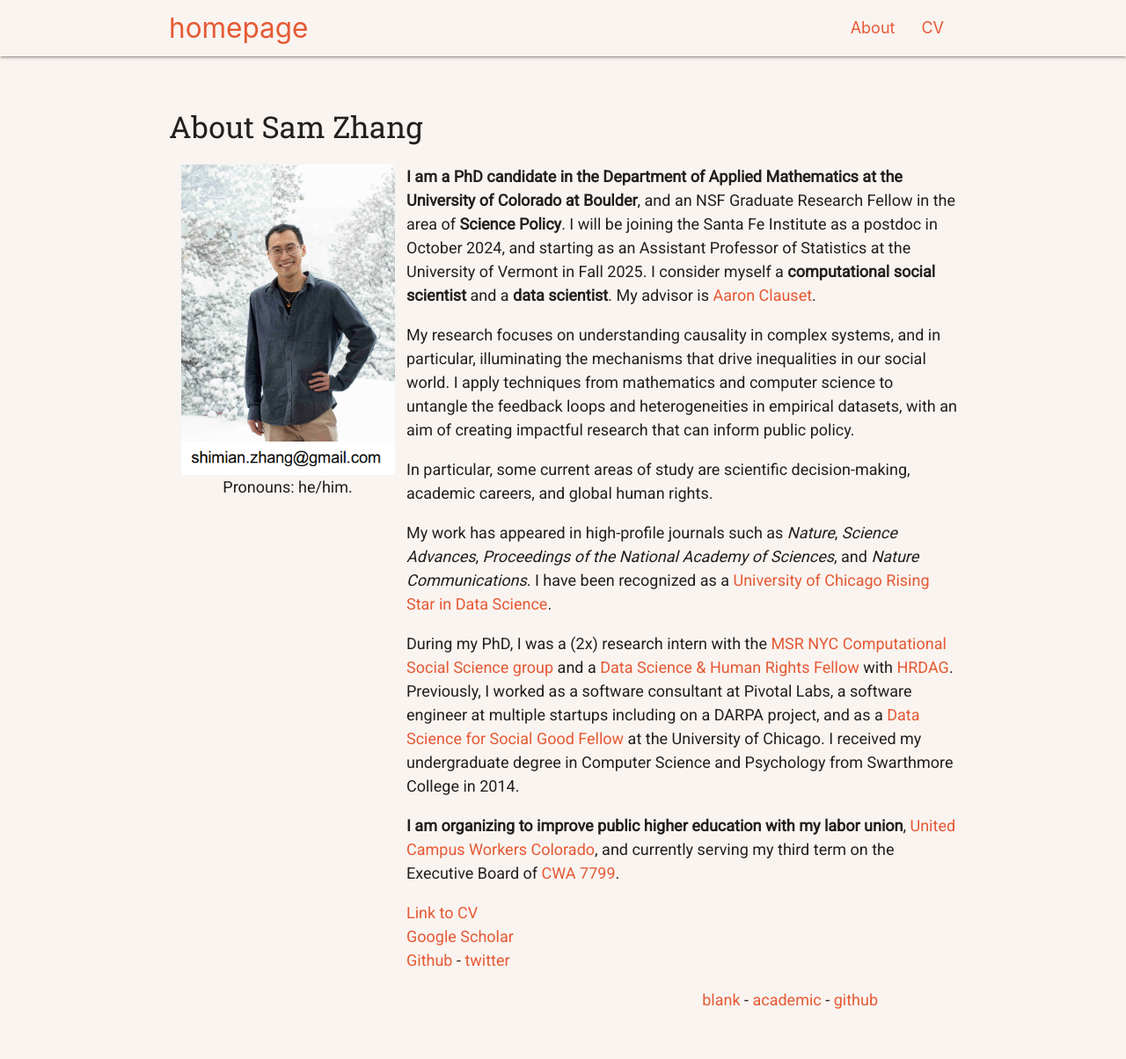
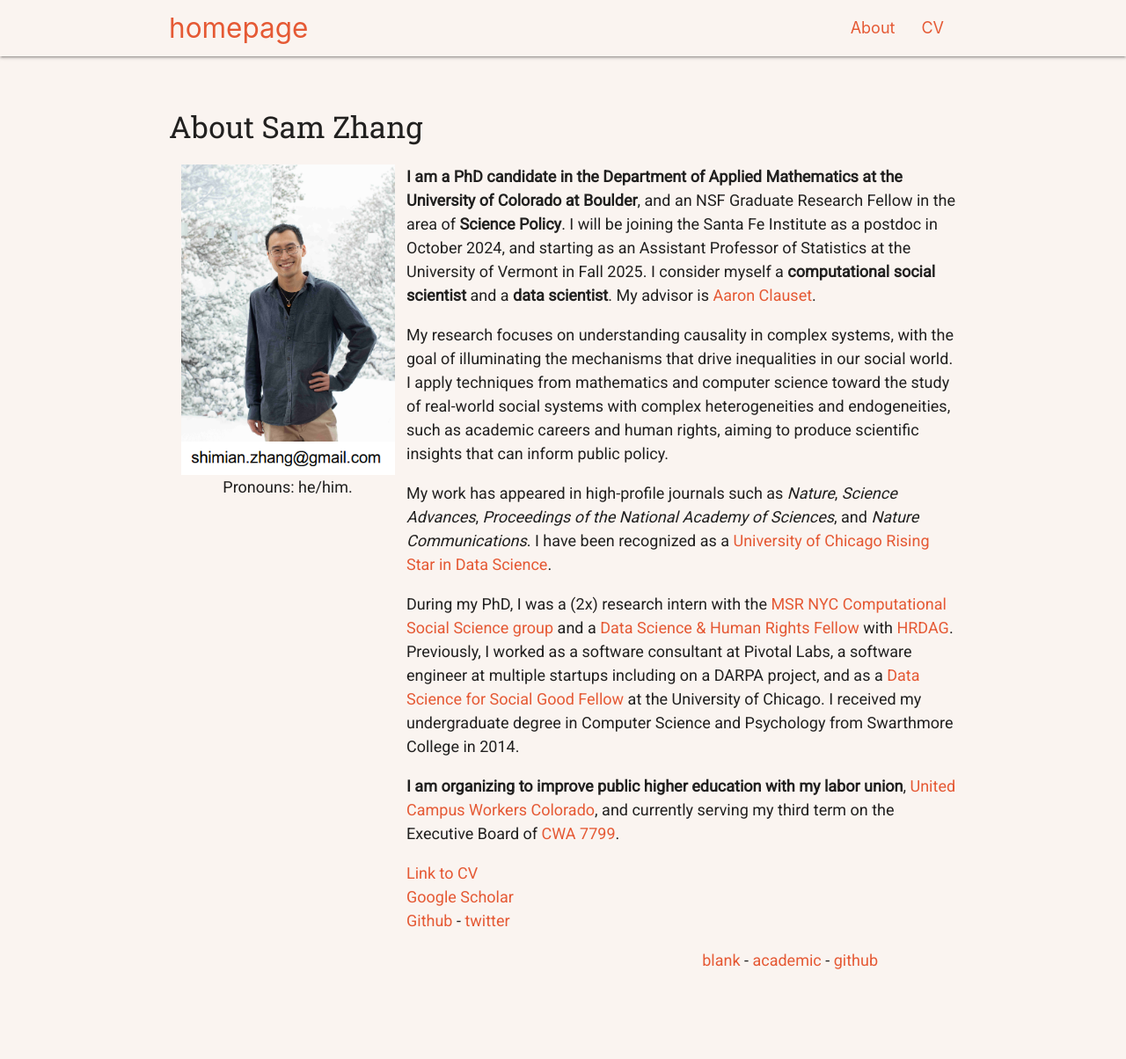
Before and after one commit to samzhang111/samzhang111.github.io, a Jekyll site: the page built from html/about.html, in a window 1280 px wide. Shown: the whole page at 88% size. Built offline with Jekyll 4.4.1, drawn with Linux system fonts in a browser that asks for light colours; nearby versions of some CDN libraries; after the commit the page ends 1159 px from its top, so only the background shows below that.

Commit message:
bio word tweaking

```diff
--- a/html/about.html
+++ b/html/about.html
@@ -20,9 +20,7 @@ title: about sam zhang
     I consider myself a <b>computational social scientist</b> and a <b>data scientist</b>. My advisor is <a href="https://aaronclauset.github.io/" target="_blank">Aaron Clauset</a>.
 
     <p>
-    My research focuses on understanding causality in complex systems, and in particular, illuminating the mechanisms that drive inequalities in our social world. I apply techniques from mathematics and computer science to untangle the feedback loops and heterogeneities in empirical datasets, with an aim of creating impactful research that can inform public policy.
-    <p>
-In particular, some current areas of study are scientific decision-making, academic careers, and global human rights.
+    My research focuses on understanding causality in complex systems, with the goal of illuminating the mechanisms that drive inequalities in our social world. I apply techniques from mathematics and computer science toward the study of real-world social systems with complex heterogeneities and endogeneities, such as academic careers and human rights, aiming to produce scientific insights that can inform public policy.
 
 <p>
 My work has appeared in high-profile journals such as <em>Nature</em>, <em>Science Advances</em>, <em>Proceedings of the National Academy of Sciences</em>, and <em>Nature Communications</em>.
--- a/main.html
+++ b/main.html
@@ -12,7 +12,7 @@ layout: default
     I am a 5th year PhD candidate in applied mathematics at the University of Colorado at Boulder, supported by an NSF Graduate Research Fellowship.
 
     <p>
-My research focuses on understanding causality in complex systems, and in particular, illuminating the mechanisms that drive inequalities in our social world. My advisor is <a href="https://aaronclauset.github.io/" target="_blank">Aaron Clauset</a>.
+My research focuses on understanding causality in complex systems, with the goal of illuminating the mechanisms that drive inequalities in our social world. My advisor is <a href="https://aaronclauset.github.io/" target="_blank">Aaron Clauset</a>.
 
     <p>
     During my PhD, I was a (2x) research intern with the <a href="https://www.microsoft.com/en-us/research/theme/computational-social-science/" target="_blank">MSR NYC Computational Social Science group</a> and a <a href="https://hrdag.org/people/sam-zhang/" target="_blank">Data Science & Human Rights Fellow</a> with <a href="https://hrdag.org" target="_blank">HRDAG</a>.
```
